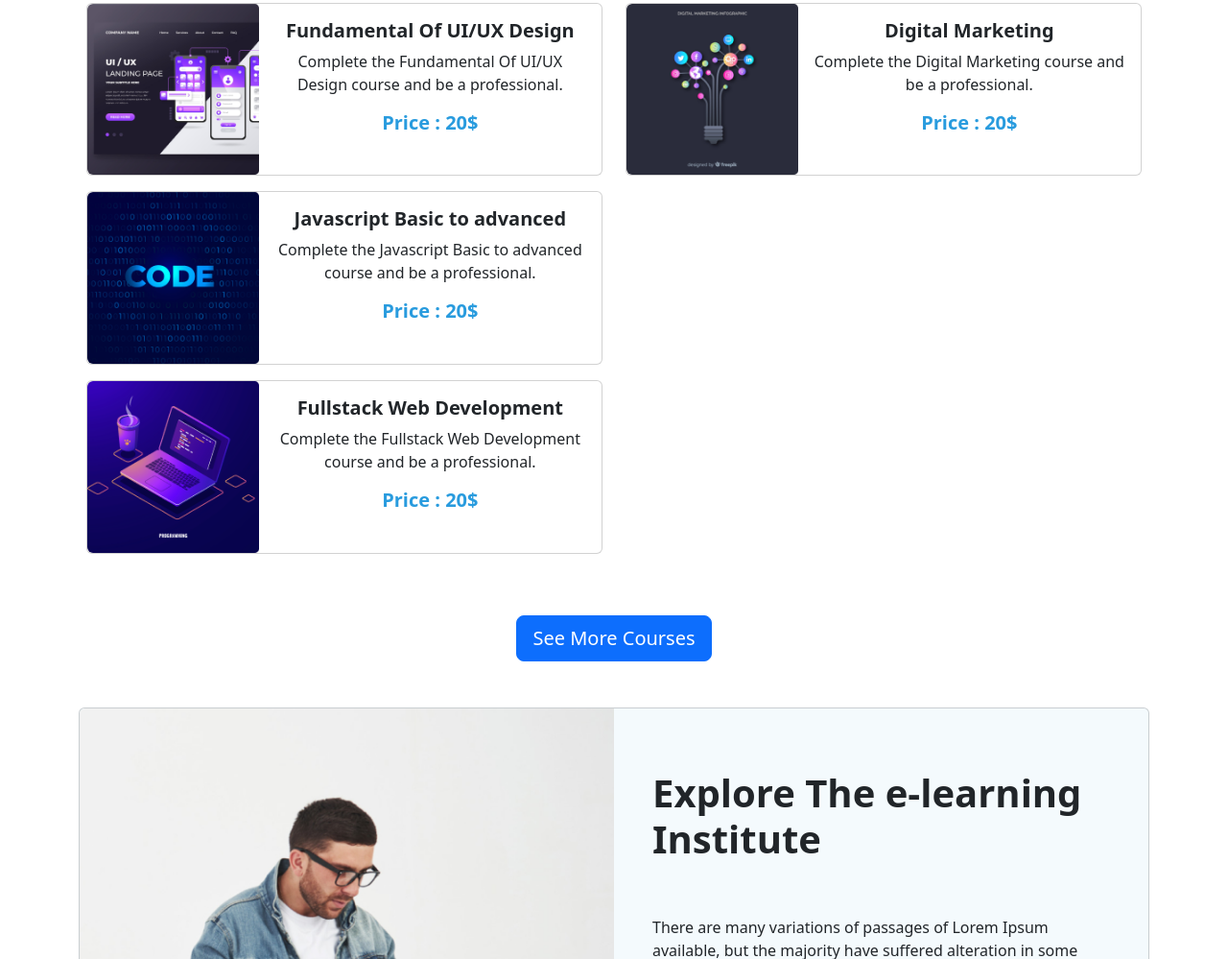
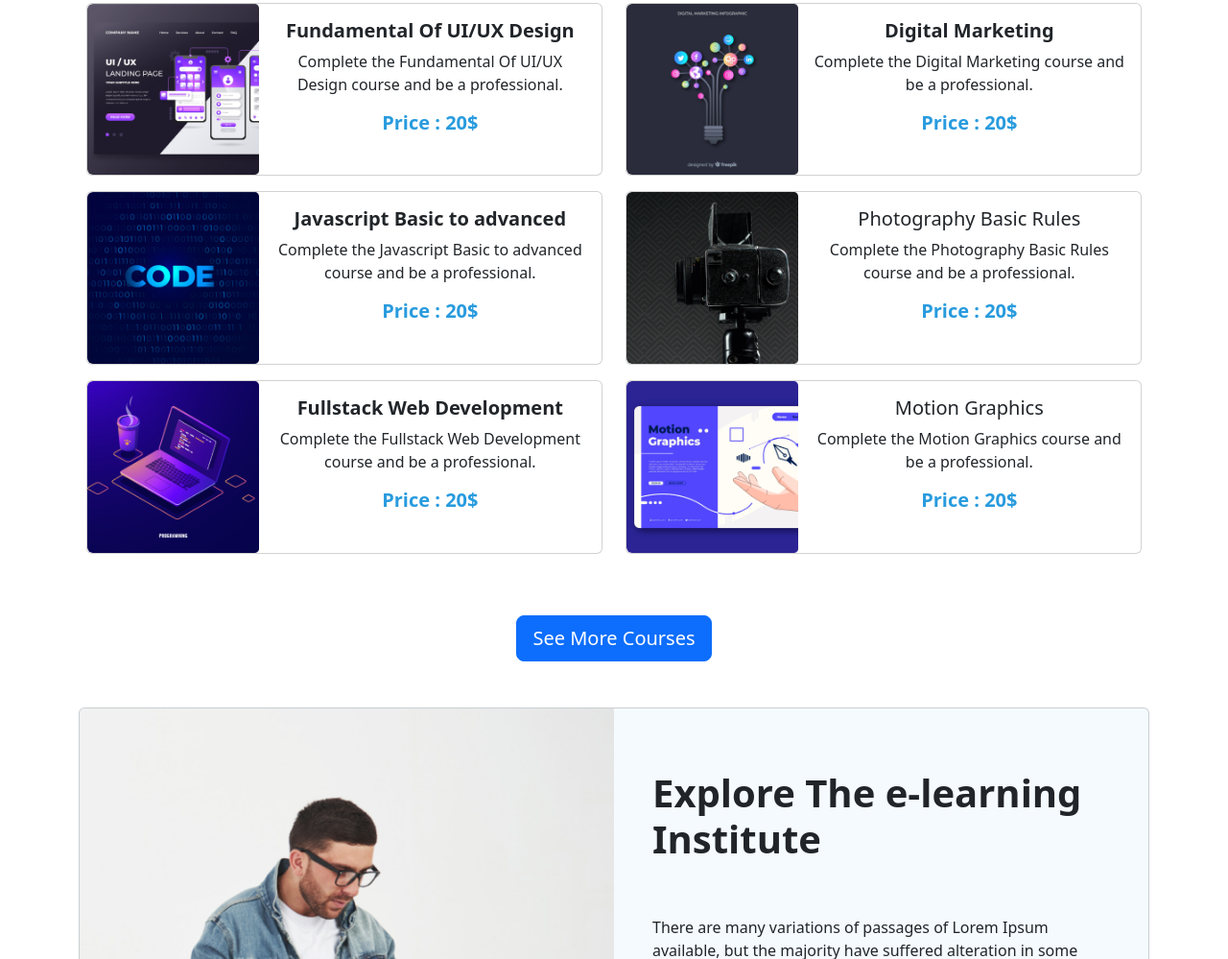
Before and after one commit to marziamostafa/assignment3, a plain HTML site: page index.html in a window 1280 px wide. Shown: the part 1073-2072 px from the top of the page at 96% size. Drawn offline with nearby package versions, Linux system fonts and the light colour scheme.

Commit message:
6th addition

```diff
--- a/index.html
+++ b/index.html
@@ -201,7 +201,7 @@
                             </div>
 
                             <!-- box-5 -->
-                            <div class="card mb-3 d-sm-none d-md-none" style="max-width: 100%;">
+                            <div class="card mb-3 d-sm-none d-md-none d-lg-block" style="max-width: 100%;">
                                 <div class="row g-0">
                                     <div class="col-md-4">
                                         <img src="images/course/course-5.png"
@@ -219,7 +219,7 @@
                                 </div>
                             </div>
                             <!-- box-6 -->
-                            <div class="card mb-3 d-sm-none d-md-none" style="max-width: 100%;">
+                            <div class="card mb-3 d-sm-none d-md-none d-lg-block" style="max-width: 100%;">
                                 <div class="row g-0">
                                     <div class="col-md-4">
                                         <img src="images/course/course-6.png"
```
